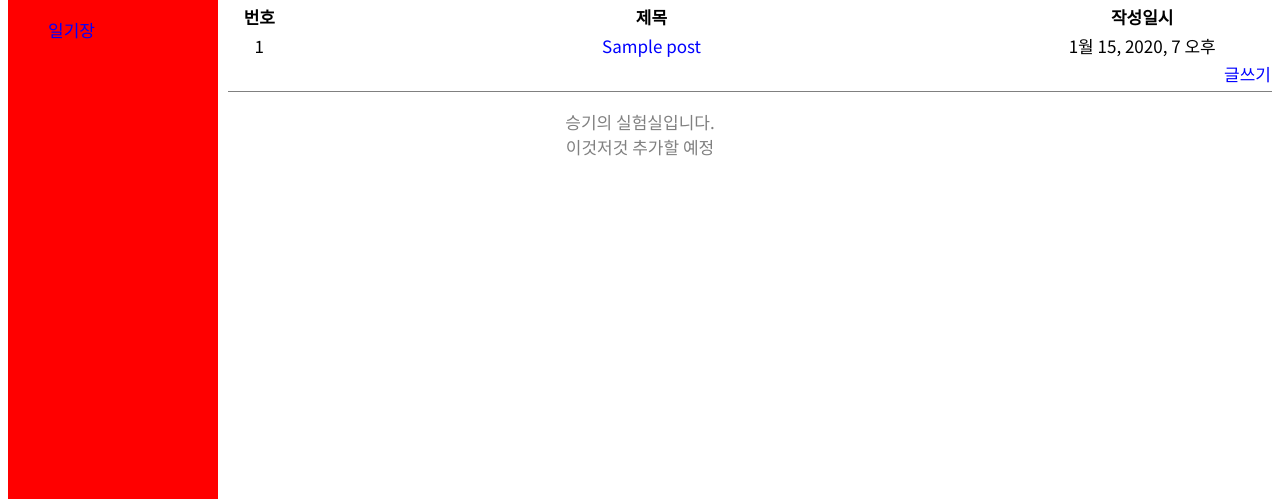
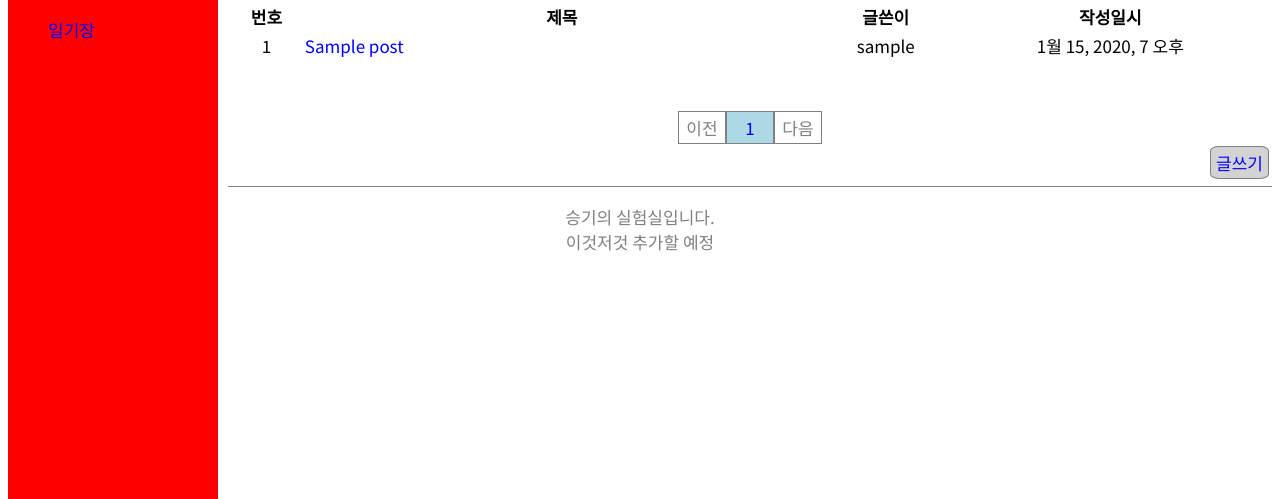
Before and after one commit to Jinaria/J-sLab, a Django app: page / in a window 1280 px wide. Shown: the part 67-566 px from the top of the page. Run offline with Django 3.2, Linux system fonts and the light colour scheme; tables that the repository leaves empty hold one stand-in row (values such as "Sample post").

Commit message:
Add Paging

```diff
--- a/laboratory/mylab/models.py
+++ b/laboratory/mylab/models.py
@@ -1,10 +1,13 @@
 from django.db import models
+from django.contrib.auth.models import User
 
 # Create your models here.
 class Post(models.Model):
     subject = models.CharField(max_length=200)
     content = models.TextField()
     create_date = models.DateTimeField()
+    # category = models.CharField(max_length=40)
+    author = models.ForeignKey(User, on_delete=models.CASCADE)
 
     def __str__(self):
         return self.subject
@@ -13,6 +16,7 @@ class Comment(models.Model):
     content = models.TextField()
     create_date = models.DateTimeField()
     post = models.ForeignKey(Post, on_delete=models.CASCADE)
+    author = models.ForeignKey(User, on_delete=models.CASCADE)
 
     def __str__(self):
         return self.content[:10] + '...'
--- a/laboratory/mylab/urls.py
+++ b/laboratory/mylab/urls.py
@@ -8,4 +8,6 @@ urlpatterns = [
     path('', views.index, name='index'),
     path('post_create/', views.post_create, name='post_create'),
     path('post_detail/<int:post_id>/', views.post_detail, name='post_detail'),
+    # path('post_modify/<int:post_id>/', views.post_modify, name='post_modify'),
+    # path('post_delete/<int:post_id>/', views.post_delete, name='post_delete'),
 ]
--- a/laboratory/mylab/views.py
+++ b/laboratory/mylab/views.py
@@ -1,5 +1,7 @@
 from django.shortcuts import render, get_object_or_404, redirect
 from django.utils import timezone
+from django.contrib.auth.decorators import login_required
+from django.core.paginator import Paginator
 
 from .models import Post, Comment
 from .forms import PostForm, CommentForm
@@ -9,17 +11,24 @@ def index(request):
     """
     첫 페이지
     """
+    page = request.GET.get('page', '1')
+
     post_list = Post.objects.order_by('-create_date')
 
-    context = {'post_list':post_list}
+    paginator = Paginator(post_list, 10)
+    page_obj = paginator.get_page(page)
+
+    context = {'post_list':page_obj}
     return render(request, "mylab/index.html", context)
 
+@login_required(login_url='common:login')
 def post_create(request):
     if request.method == "POST":
         form = PostForm(request.POST)
         if form.is_valid():
             post = form.save(commit=False)
             post.create_date = timezone.now()
+            post.author = request.user
             post.save()
             return redirect('mylab:index')
     else:
@@ -32,3 +41,6 @@ def post_detail(request, post_id):
 
     context = {'post':post}
     return render(request, 'mylab/post_detail.html', context)
+
+# def post_modify(request, post_id):
+#     post = Post.objects.get(pk=post_id)
--- a/laboratory/static/style.css
+++ b/laboratory/static/style.css
@@ -93,3 +93,38 @@ a:hover {
     color: #606060;
     background-color: #b0efb0;
 }
+
+.pagination {
+    list-style: none;
+    padding: 0px 40px 0px;
+    margin: 50px auto 0;
+    display: table;
+    text-align: center;
+}
+
+.page-item {
+    float: left;
+    border: 1px solid gray;
+    padding: 3px;
+    width: 40px;
+    text-align: center;
+}
+
+.btn {
+    border-radius: 15%;
+    border: 1px solid gray;
+    margin: 2px;
+    padding: 3px 5px;
+    background-color: lightgray;
+}
+.bth :hover {
+    border-radius: 50%;
+    background-color: black;
+    border: 1px solid gray;
+}
+.disabled a{
+    color: gray;
+}
+.disabled a:hover{
+    color: gray;
+}
--- a/laboratory/templates/common/login.html
+++ b/laboratory/templates/common/login.html
@@ -6,6 +6,7 @@
 <div class="bb">
     <form method="post" action="{% url 'common:login' %}">
     {% csrf_token %}
+    <input type="hidden" name="text" value="{{ next }}">
     {% include "form_errors.html" %}
         <div>
             <label for="username">ID</label>
--- a/laboratory/templates/mylab/index.html
+++ b/laboratory/templates/mylab/index.html
@@ -8,7 +8,8 @@
         <thead>
             <tr>
                 <th>번호</th>
-                <th style="width:70%;">제목</th>
+                <th style="width:50%;">제목</th>
+                <th>글쓴이</th>
                 <th>작성일시</th>
             </tr>
         </thead>
@@ -17,15 +18,47 @@
             {% for post in post_list %}
             <tr>
                 <td>{{ post.id }}</td>
-                <td>
+                <td style="text-align: left;">
                     <a href="{% url 'mylab:post_detail' post.id %}">{{ post.subject }}</a>
                 </td>
+                <td>{{ post.author.username }}</td>
                 <td>{{ post.create_date }}</td>
             </tr>
             {% endfor %}
             {% endif %}
         </tbody>
     </table>
-    <a href="{% url 'mylab:post_create' %}" style="float: right;">글쓰기</a>
+    <ul class="pagination clearfix">
+        {% if post_list.has_previous %}
+        <li class="page-item">
+            <a href="?page={{ post_list.previous_page_number }}">이전</a>
+        </li>
+        {% else %}
+        <li class="page-item disabled">
+            <a tabindex="-1" aria-disabled="true" href="#">이전</a>
+        </li>
+        {% endif %}
+        {% for page_number in post_list.paginator.page_range %}
+            {% if page_number == post_list.number %}
+            <li class="page-item" aria-current="page" style="background-color: lightblue;">
+                <a href="?page={{ page_number }}">{{ page_number }}</a>
+            </li>
+            {% else %}
+            <li class="page-item">
+                <a href="?page={{ page_number }}">{{ page_number }}</a>
+            </li>
+            {% endif %}
+        {% endfor %}
+        {% if post_list.has_next %}
+        <li class="page-item">
+            <a href="?page={{ post_list.next_page_number }}">다음</a>
+        </li>
+        {% else %}
+        <li class="page-item disabled">
+            <a tabindex="-1" aria-disabled="true" href="#">다음</a>
+        </li>
+        {% endif %}
+    </ul>
+    <a href="{% url 'mylab:post_create' %}" class="btn" style="float: right;">글쓰기</a>
 </div>
 {% endblock %}
--- a/laboratory/templates/mylab/post_detail.html
+++ b/laboratory/templates/mylab/post_detail.html
@@ -8,5 +8,9 @@
     <div>
         {{ post.content }}
     </div>
+    <div>
+        <a href="#" class="btn">수정</a>
+        <a href="#" class="btn">삭제</a>
+    </div>
 </div>
 {% endblock %}
--- a/laboratory/templates/mylab/post_form.html
+++ b/laboratory/templates/mylab/post_form.html
@@ -7,6 +7,7 @@
     <h2>글쓰기</h2>
     <form method="post">
     {% csrf_token %}
+    {% include 'form_errors.html' %}
         <div>
             <label for="subject">제목</label>
             <input type="text" name="subject" id="subject"
```
